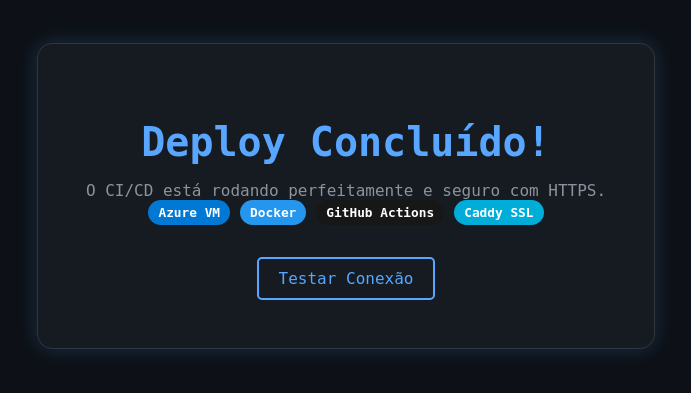
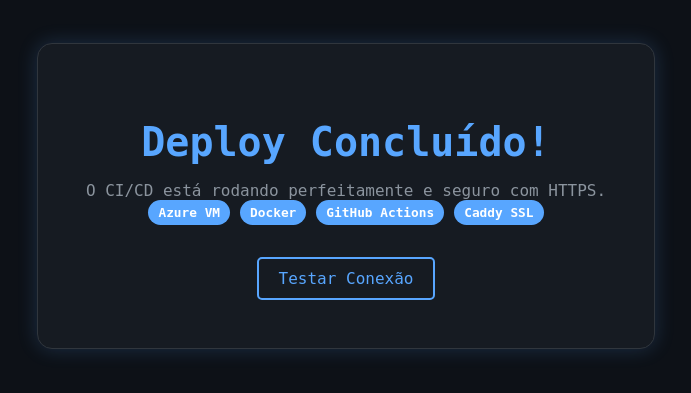
Before and after one commit to oafarias/teste_ci-cd, a Flask app: page / in a window 1280 px wide. Shown: the part 204-597 px from the top of the page, without its empty margins (294-985 px from the left). Run offline with Flask 3, Linux system fonts and the light colour scheme.

Commit message:
fix: update badge colors for consistency

```diff
--- a/static/css/style.css
+++ b/static/css/style.css
@@ -53,10 +53,10 @@
     font-weight: bold;
 }
 
-.azure { background: #0078D4; color: white; }
-.docker { background: #2496ED; color: white; }
-.github { background: #181717; color: white; }
-.caddy { background: #00add8; color: white; }
+.azure { background: #58a6ff; color: white; }
+.docker { background: #58a6ff; color: white; }
+.github { background: #58a6ff; color: white; }
+.caddy { background: #58a6ff; color: white; }
 
 .cyber-btn {
     background: transparent;
```
